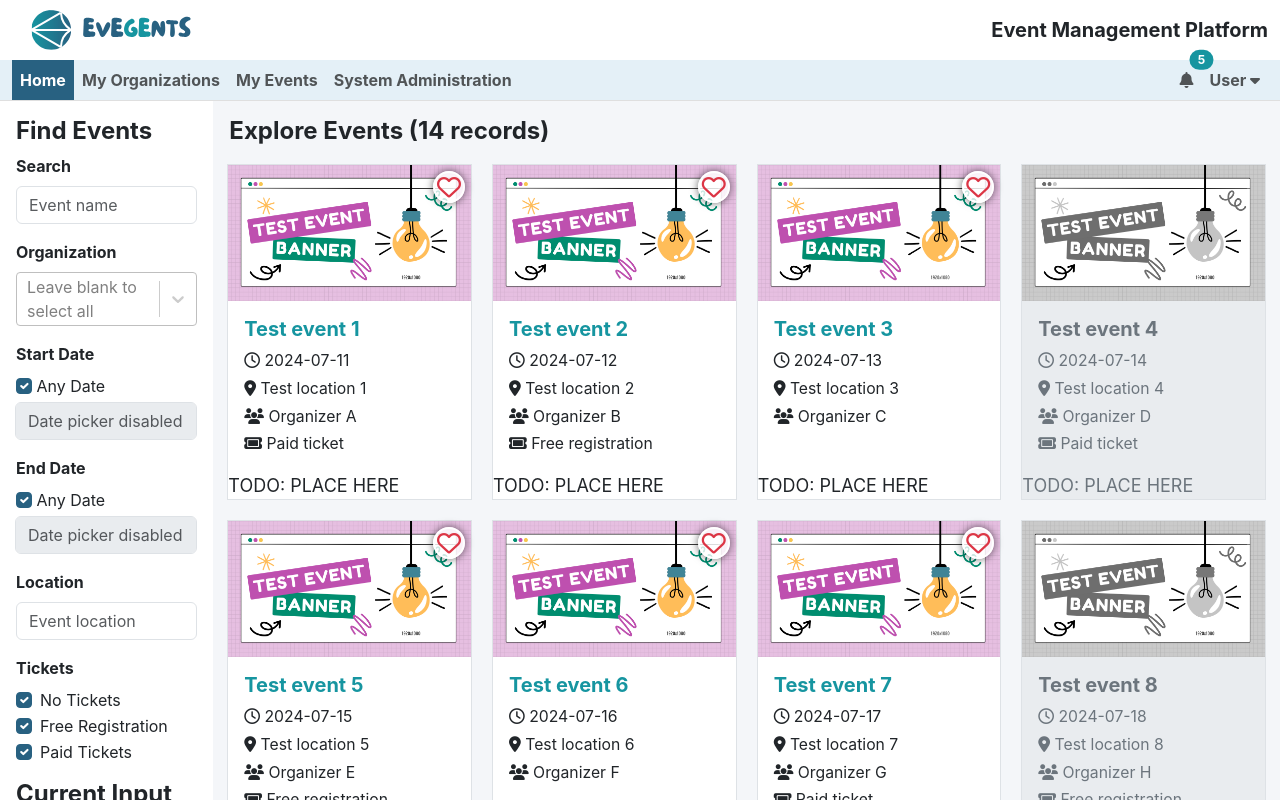
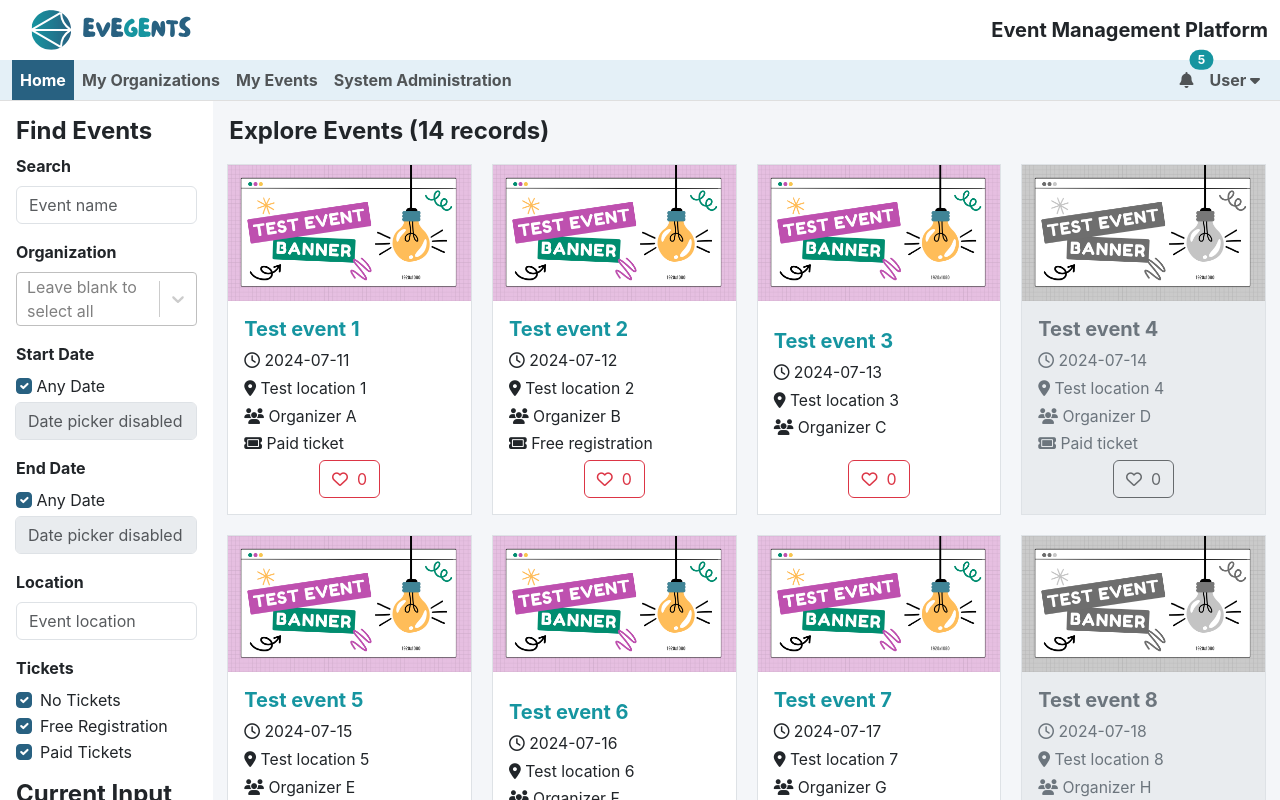
Before and after one commit to eveGEnts/Go-Headless, a React (Create React App) app: page / in a window 1280 px wide. Shown: the top 800 px of the page. Built offline with nearby package versions, Linux system fonts and the light colour scheme.

Commit message:
new fav icon

```diff
--- a/src/components/EventItem/EventItem.js
+++ b/src/components/EventItem/EventItem.js
@@ -2,7 +2,7 @@ import React from 'react';
 
 import FavoriteIcon from '../FavoriteIcon/FavoriteIcon';
 
-import '../FavoriteIcon/FavoriteIcon_HomePage.scss';
+//import '../FavoriteIcon/FavoriteIcon_HomePage.scss';
 import './EventItem.scss';
 
 function EventItem({ banner, name, location, time, enabled, organizer, ticketed }) {
@@ -23,13 +23,11 @@ function EventItem({ banner, name, location, time, enabled, organizer, ticketed
 
     return (
         <div className={`event-item ${enabled ? '' : 'disabled'}`} role="button" tabIndex="0" aria-disabled={!enabled}>
-            <div className="content-container"> {/* This container holds all content except the footer */}
             <div className="banner-container">
                 <img src={banner} alt={name} style={{ width: '100%', height: 'auto' }} />
-                    <FavoriteIcon initiallyFavorite={initiallyFavorite} />
             </div>
 
-                <div className='p-3'>
+            <div className='px-3 pt-3 pb-1'>
                 <h5 className="fw-bold text-secondary" id="eventNameLabel">{name}</h5>
                 <div className="small mb-1">
                     <i className="fa-regular fa-clock" aria-label="Event time"></i>&nbsp;{time}
@@ -42,9 +40,12 @@ function EventItem({ banner, name, location, time, enabled, organizer, ticketed
                 </div>
                 {renderTicketInfo()}
             </div>
-            </div>
-            <div className="footer-content"> {/* This is the footer */}
-                TODO: PLACE HERE
+            <div className="d-flex justify-content-center mb-3">
+                <FavoriteIcon
+                    initiallyFavorite={initiallyFavorite}
+                    favoriteNumber={0}
+                    enabled={enabled}
+                />
             </div>
         </div>
     );
--- a/src/components/EventItem/EventItem.scss
+++ b/src/components/EventItem/EventItem.scss
@@ -73,7 +73,3 @@
 .content-container {
     flex-grow: 1;  /* Takes up all available space */
 }
-
-.footer-content {
-    /* Additional styling as needed */
-}
--- a/src/components/FavoriteIcon/FavoriteIcon.js
+++ b/src/components/FavoriteIcon/FavoriteIcon.js
@@ -4,26 +4,42 @@ import React, { useState } from 'react';
  * Renders a favorite icon that can be toggled on and off.
  * The icon is visible and can be interacted with if `initiallyFavorite` is not null.
  *
- * @param {boolean|null} initiallyFavorite - Initial state of the favorite icon. If null, the icon will not be displayed.
- * @returns {JSX.Element|null} A clickable icon if `initiallyFavorite` is not null, otherwise null.
+ * @param {boolean} initiallyFavorite - Initial state of the favorite icon.
+ * @param {number} favoriteNumber - Display number next to the favorite icon.
+ * @param {boolean} enabled - Determines if the icon can be interacted with.
+ * @returns {JSX.Element} A clickable icon.
  */
 
-function FavoriteIcon({ initiallyFavorite = false }) {
+function FavoriteIcon({ initiallyFavorite = false, favoriteNumber = 0, enabled = true }) {
     const [isFavorite, setIsFavorite] = useState(initiallyFavorite);
 
-    const toggleFavorite = () => setIsFavorite(!isFavorite);
+    const toggleFavorite = () => {
+        if (enabled) {
+            setIsFavorite(!isFavorite);
+        }
+    };
 
-    // Do not display the icon if initiallyFavorite is null
-    if (initiallyFavorite === null) {
-        return null;
+    // The button style depends on both enabled and isFavorite.
+    let buttonStyle = 'btn-danger';
+    if (enabled) {
+        buttonStyle = isFavorite ? 'btn-danger' : 'btn-outline-danger';
+    } else {
+        buttonStyle = isFavorite ? 'btn-dark' : 'btn-outline-dark';
     }
 
     return (
-        <i className={`text-danger fa${isFavorite ? 's' : 'r'} fa-heart favorite-icon ${isFavorite ? 'favorite' : ''}`}
-           onClick={toggleFavorite}
-           aria-label={isFavorite ? 'Unmark as favorite' : 'Mark as favorite'}
-           role="button"
-        />
+        <div className='d-flex align-items-center fw-bold'>
+            <button
+                className={`btn ${buttonStyle}`}
+                onClick={toggleFavorite}
+                aria-label={isFavorite ? 'Unmark as favorite' : 'Mark as favorite'}
+                disabled={!enabled}
+            >
+                <i className={`fa${isFavorite ? 's' : 'r'} fa-heart`} />
+                &nbsp; {favoriteNumber}
+            </button>
+
+        </div>
     );
 }
 
--- a/src/components/FavoriteIcon/FavoriteIcon_HomePage.scss
+++ b/src/components/FavoriteIcon/FavoriteIcon_HomePage.scss
@@ -1,16 +1,16 @@
 .favorite-icon {
-    position: absolute;
-    top: 6px;
-    right: 6px;
+    //position: absolute;
+    //top: 6px;
+    //right: 6px;
     cursor: pointer;
     font-size: 24px;
-    background-color: rgba(255, 255, 255, 0.8);  // Slightly transparent background
-    border-radius: 50%;
-    width: 32px;
-    height: 32px;
-    display: flex;
-    justify-content: center;
-    align-items: center;
-    border: 2px solid #fff;  // White border for high contrast
-    box-shadow: 0 0 8px rgba(0, 0, 0, 0.6);  // Shadow for depth
+    //background-color: rgba(255, 255, 255, 0.8);  // Slightly transparent background
+    //border-radius: 50%;
+    //width: 32px;
+    //height: 32px;
+    //display: flex;
+    //justify-content: center;
+    //align-items: center;
+    //border: 2px solid #fff;  // White border for high contrast
+    //box-shadow: 0 0 8px rgba(0, 0, 0, 0.6);  // Shadow for depth
 }
```
Lines whose indentation alone changed are shown as unchanged.
